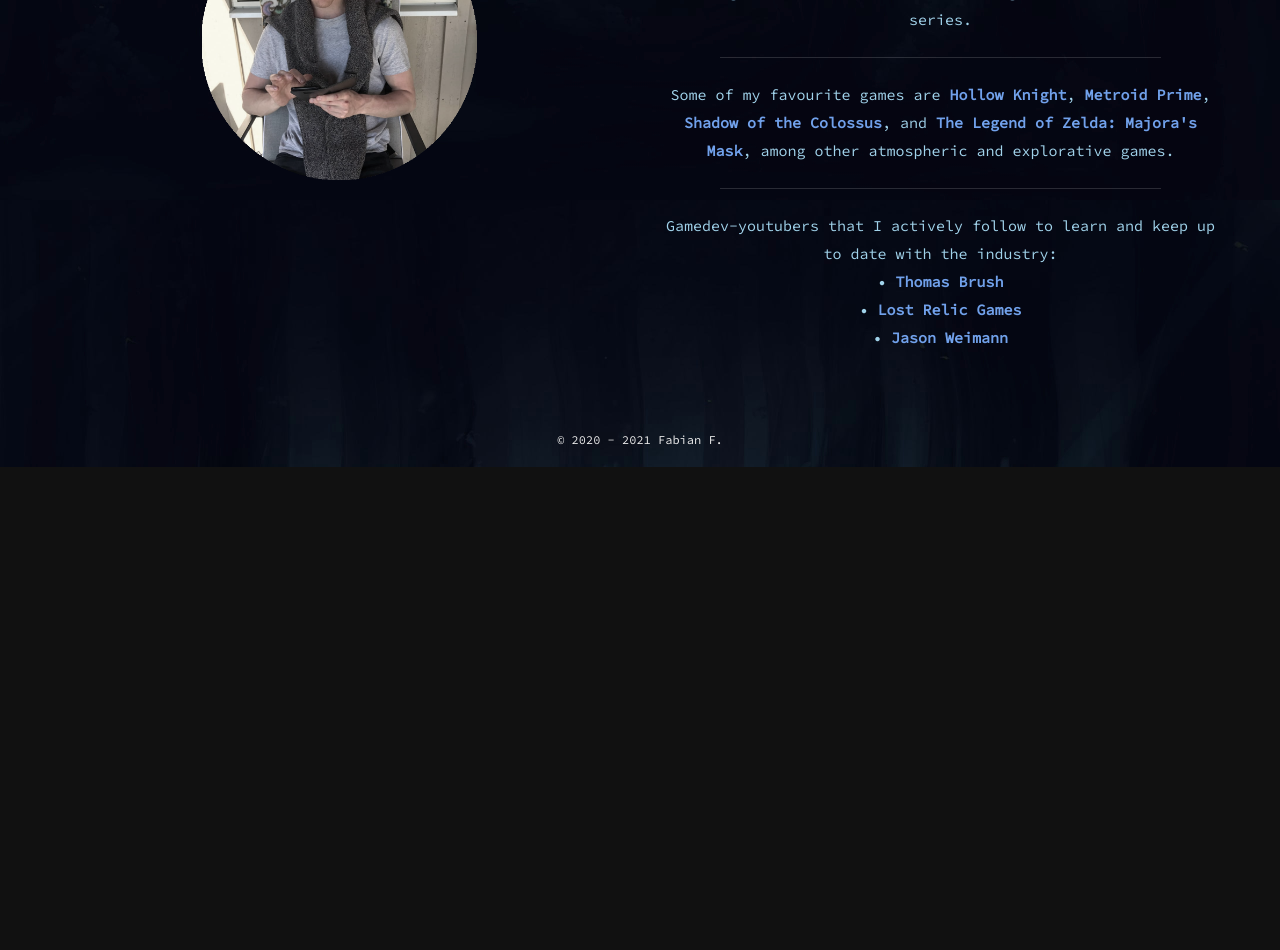
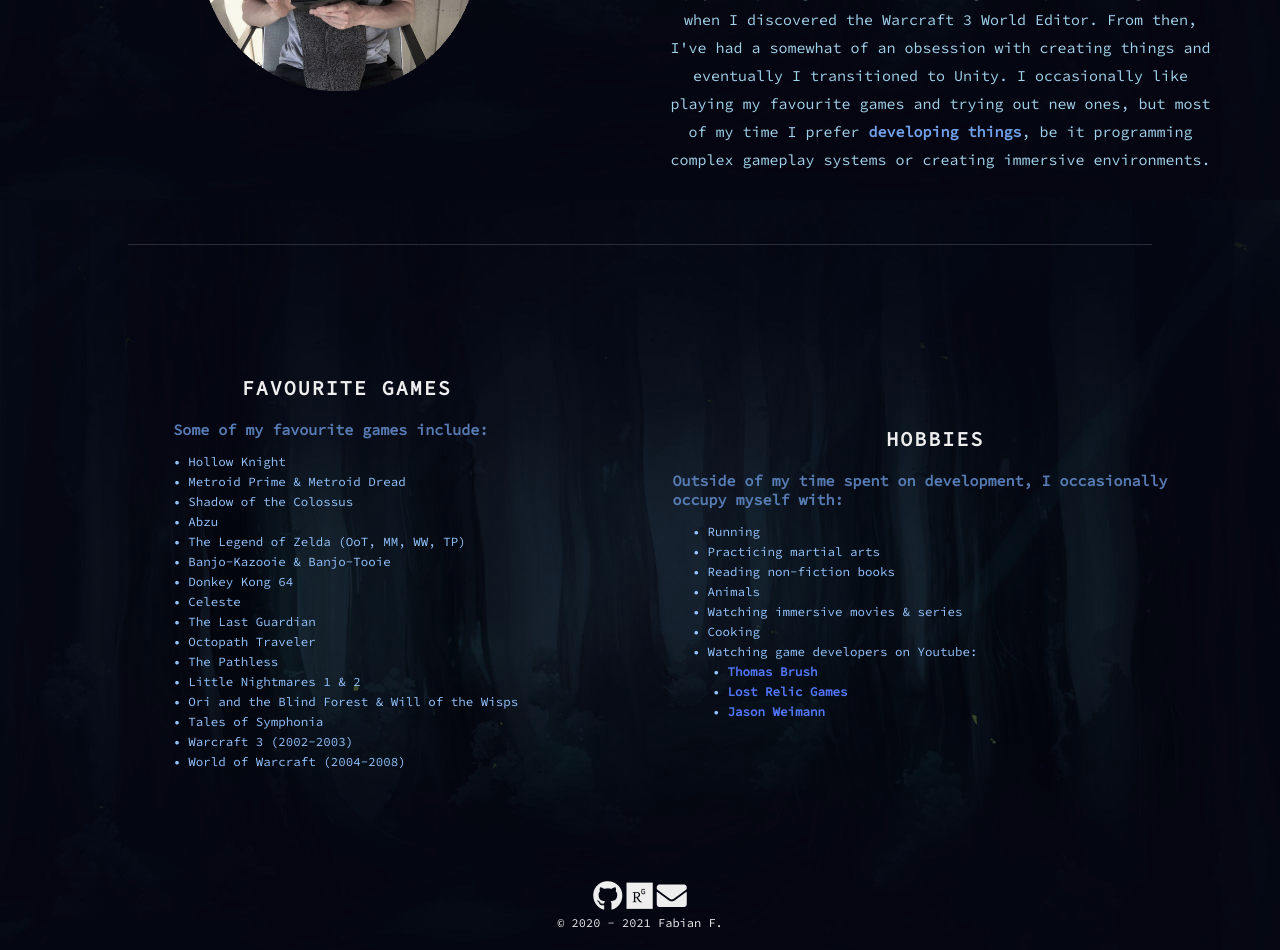
Before and after one commit to fabianfroding/gh-pages-src, a Vue app: page /about in a window 1280 px wide. Shown: the part 600-1550 px from the top of the page. Before the commit the page ends 1067 px from the top, so only its background shows below. Built offline with nearby package versions, Linux system fonts and the light colour scheme.

Commit message:
update about page, add footer link icons

```diff
--- a/public/resources/main.css
+++ b/public/resources/main.css
@@ -325,7 +325,16 @@
     transition: color 650ms;
 }
 
-.fa-github:hover {
+/*.fa-github:hover {
+    color: var(--text-theme-link);
+}*/
+
+.footer-icon {
+    margin-left: 2px;
+    margin-right: 2px;
+}
+
+.footer-icon:hover {
     color: var(--text-theme-link);
 }
 
--- a/src/components/Footer.vue
+++ b/src/components/Footer.vue
@@ -3,6 +3,15 @@
       <div v-if="showArrow" @click="scrollToTop" class="up" id="up">
           <i class="fas fa-chevron-up"></i>
       </div>
+      <a href="https://github.com/fabianfroding" target="_blank" class="project-link">
+          <i class="fab fa-github footer-icon"></i>
+      </a>
+      <a href="https://www.researchgate.net/profile/Fabian-Froeding-2" target="_blank" class="project-link">
+          <i class="fab fa-researchgate footer-icon"></i>
+      </a>
+      <a href="mailto:fabian.froding@gmail.com" target="_blank" class="project-link">
+          <i class="fa fa-envelope footer-icon"></i>
+      </a>
       <p>&copy; 2020 - {{ new Date().getFullYear() }} Fabian F.</p>
     </footer>
 </template>
--- a/src/views/About.vue
+++ b/src/views/About.vue
@@ -12,32 +12,96 @@
 						<h6>Me</h6>
 					</div>
 					<p>
-                        My skillset mainly consists of <strong>software engineering</strong> and <strong>game development</strong>,
-						with a specialization in <strong>Unity</strong>, <strong>C#</strong>, <strong>software architecture</strong> and <strong>data visualization</strong>.
+						My time in the industry and academia have contributed to a diverse yet useful set of skills mainly consisting of
+						<strong>software engineering</strong> and <strong>game development</strong>, with a specialization in
+						<strong>Unity</strong>, <strong>C#</strong>, <strong>software architecture</strong> and <strong>data analysis</strong>.
                     </p>
                     <br>
 					<div class="separator-line"></div>
                     <br>
 					<p>
-                        Outside of my time spent on development, I occasionally occupy myself with practicing martial arts, running, animals, reading non-fiction books and watching immersive movies and series.
+                        My journey in game development began early at the age of 13 when I discovered the Warcraft 3 World Editor.
+						From then, I've had a somewhat of an obsession with creating things and eventually I transitioned to Unity.
+						I occasionally like playing my favourite games and trying out new ones,
+						but most of my time I prefer <strong>developing things</strong>,
+						be it programming complex gameplay systems or creating immersive environments.
                     </p>
-					<br>
-                    <div class="separator-line"></div>
-                    <br>
-					<p>Some of my favourite games are <strong>Hollow Knight</strong>, <strong>Metroid Prime</strong>, <strong>Shadow of the Colossus</strong>, and <strong>The Legend of Zelda: Majora's Mask</strong>, among other atmospheric and explorative games.</p>
-                    <br>
-                    <div class="separator-line"></div>
-                    <br>
-                    <p>Gamedev-youtubers that I actively follow to learn and keep up to date with the industry:</p>
-                    <p class="global-link"> • <a href="https://www.youtube.com/channel/UCuHVjteDW9tCb8QqMrtGvwQ" target="_blank"><strong>Thomas Brush</strong></a></p>
-                    <p class="global-link"> • <a href="https://www.youtube.com/c/LostRelicGames" target="_blank"><strong>Lost Relic Games</strong></a></p>
-                    <p class="global-link"> • <a href="https://www.youtube.com/c/Unity3dCollege" target="_blank"><strong>Jason Weimann</strong></a></p>
                 </div>
 			</div>
 		</section>
+		<div class="separator-line"></div>
+            <div class="container">
+                <div class="my-skills">
+                    <div class="skill">
+                        <h1></h1>
+                    </div>
+                </div>
+                <div class="my-skills">
+
+                    <div class="skill fav-games">
+                        <h1>Favourite Games</h1>
+						<ul>
+							<li><h2>Some of my favourite games include:</h2></li>
+							<br>
+							<li><p> • Hollow Knight</p></li>
+							<li><p> • Metroid Prime &amp; Metroid Dread </p></li>
+							<li><p> • Shadow of the Colossus</p></li>
+							<li><p> • Abzu</p></li>
+							<li><p> • The Legend of Zelda (OoT, MM, WW, TP)</p></li>
+							<li><p> • Banjo-Kazooie &amp; Banjo-Tooie</p></li>
+							<li><p> • Donkey Kong 64</p></li>
+							<li><p> • Celeste</p></li>
+							<li><p> • The Last Guardian</p></li>
+							<li><p> • Octopath Traveler</p></li>
+							<li><p> • The Pathless</p></li>
+							<li><p> • Little Nightmares 1 &amp; 2</p></li>
+							<li><p> • Ori and the Blind Forest &amp; Will of the Wisps</p></li>
+							<li><p> • Tales of Symphonia</p></li>
+							<li><p> • Warcraft 3 (2002-2003)</p></li>
+							<li><p> • World of Warcraft (2004-2008)</p></li>
+						</ul>
+                    </div>
+
+                    <div class="skill fav-games">
+                        <h1>Hobbies</h1>
+                        <ul>
+							<h2>Outside of my time spent on development, I occasionally occupy myself with:</h2>
+							<br>
+							<li><p> • Running</p></li>
+							<li><p> • Practicing martial arts</p></li>
+							<li><p> • Reading non-fiction books</p></li>
+							<li><p> • Animals</p></li>
+							<li><p> • Watching immersive movies &amp; series</p></li>
+							<li><p> • Cooking</p></li>
+							<li><p> • Watching game developers on Youtube:</p></li>
+							<li>
+								<ul>
+									<li><p class="global-link"> • <a href="https://www.youtube.com/channel/UCuHVjteDW9tCb8QqMrtGvwQ" target="_blank"><strong>Thomas Brush</strong></a></p></li>
+									<li><p class="global-link"> • <a href="https://www.youtube.com/c/LostRelicGames" target="_blank"><strong>Lost Relic Games</strong></a></p></li>
+									<li><p class="global-link"> • <a href="https://www.youtube.com/c/Unity3dCollege" target="_blank"><strong>Jason Weimann</strong></a></p></li>
+								</ul>
+							</li>
+						</ul>
+                    </div>
+
+                </div>
+            </div>
+			<br><br><br><br><br>
 		<Footer :showArrow="false"></Footer>
 	</div>
 </template>
+
+<style scoped>
+	.fav-games {
+		text-align:left;
+	}
+	.fav-games li {
+		list-style-type: none;
+	}
+	.fav-games h2 {
+		color: #638dccdd;
+	}
+</style>
 
 <script>
 import Footer from '@/components/Footer.vue'
--- a/src/views/Games.vue
+++ b/src/views/Games.vue
@@ -1,4 +1,5 @@
 <template>
+    <div>
         <section class="portfolio" id="portfolio">
             <div class="container">
                 <div class="section-heading">
@@ -7,8 +8,9 @@
                 </div>
                 <PortfolioGames></PortfolioGames>
             </div>
+        </section>
         <Footer :showArrow="true"></Footer>
-    </section>
+    </div>
 </template>
 
 <script>
--- a/src/views/Softwares.vue
+++ b/src/views/Softwares.vue
@@ -1,4 +1,5 @@
 <template>
+    <div>
         <section class="portfolio" id="portfolio">
             <div class="container">
                 <div class="section-heading">
@@ -7,8 +8,10 @@
                 </div>
                 <PortfolioSoftwares></PortfolioSoftwares>
             </div>
+
+        </section>
         <Footer :showArrow="true"></Footer>
-    </section>
+    </div>
 </template>
 
 <script>
```
Lines whose indentation alone changed are shown as unchanged.
